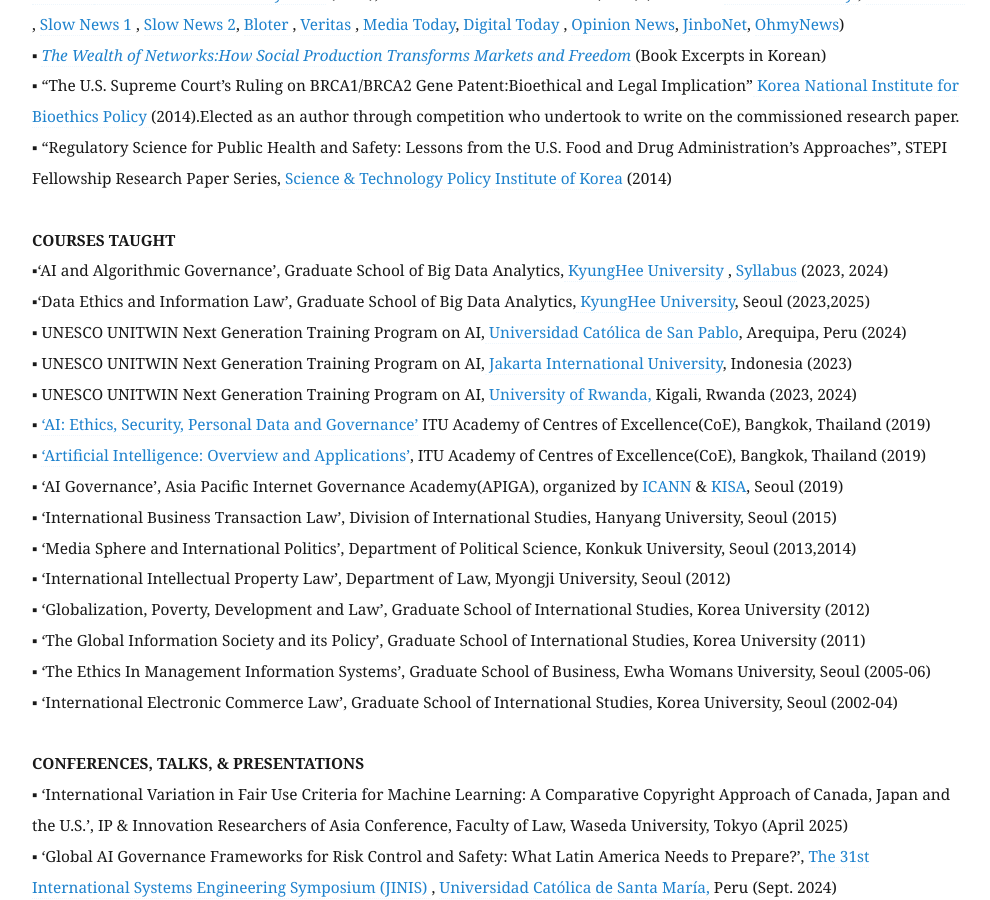
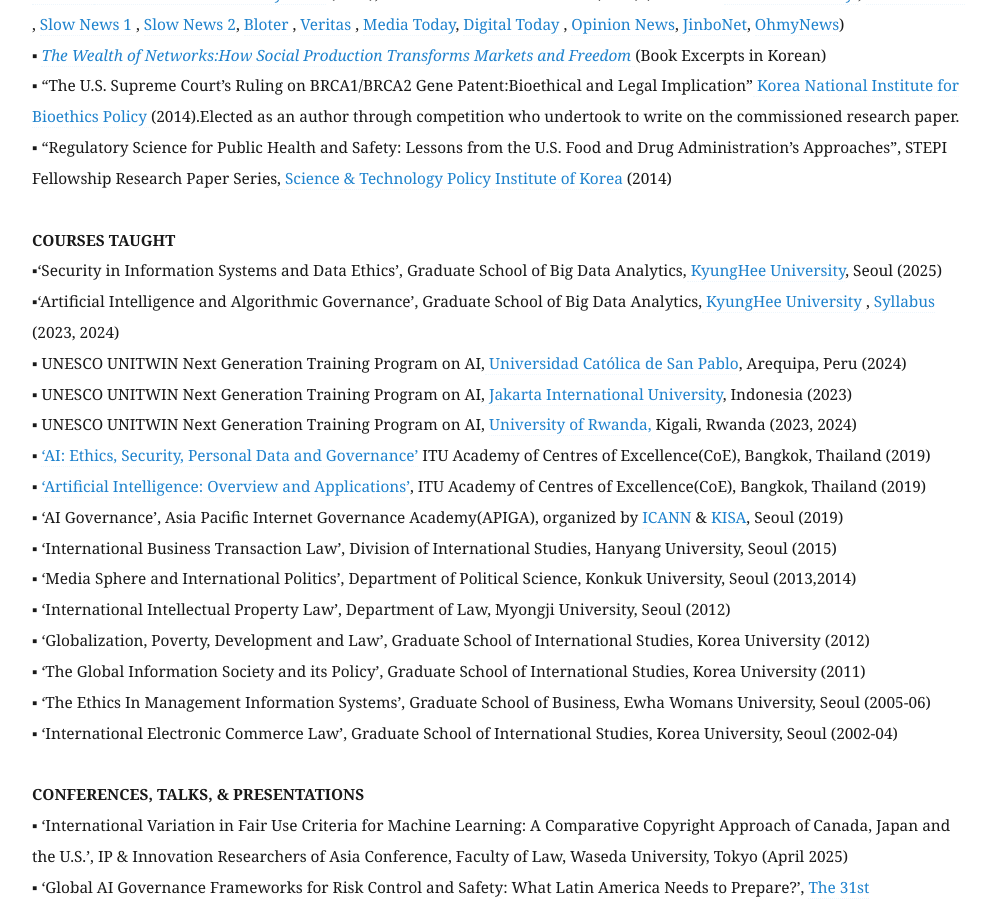
Before and after one commit to eunchangchoi/eunchangchoi.github.io, a Jekyll site: the page built from index.md, in a window 1280 px wide and 900 px high, scrolled down 4584 px. Shown: the whole window, without its empty margins (68-1058 px from the left). Built offline with Jekyll 4.4.1, drawn with Linux system fonts in a browser that asks for light colours.

Commit message:
Update index.md

```diff
--- a/index.md
+++ b/index.md
@@ -87,8 +87,8 @@
 ▪ “Regulatory Science for Public Health and Safety: Lessons from the U.S. Food and Drug Administration’s Approaches”, STEPI Fellowship Research Paper Series,<a href="https://www.stepi.re.kr/site/stepien/main.do"> Science & Technology Policy Institute of Korea</a> (2014)<br>
      <br>
  <strong> COURSES TAUGHT </strong> <br>
-▪‘AI and Algorithmic Governance’, Graduate School of Big Data Analytics,<a href="http://bigdata21.khu.ac.kr/main/main.html"> KyungHee University </a>,<a href="https://t.ly/IyU_W"> Syllabus</a> (2023, 2024) <br>
-▪‘Data Ethics and Information Law’, Graduate School of Big Data Analytics,<a href="http://bigdata21.khu.ac.kr/main/main.html"> KyungHee University</a>, Seoul (2023,2025) <br>
+▪‘Security in Information Systems and Data Ethics’, Graduate School of Big Data Analytics,<a href="http://bigdata21.khu.ac.kr/main/main.html"> KyungHee University</a>, Seoul (2025)<br>
+▪‘Artificial Intelligence and Algorithmic Governance’, Graduate School of Big Data Analytics,<a href="http://bigdata21.khu.ac.kr/main/main.html"> KyungHee University </a>,<a href="https://t.ly/IyU_W"> Syllabus</a> (2023, 2024) <br>
 ▪ UNESCO UNITWIN Next Generation Training Program on AI,<a href="https://ucsp.edu.pe/"> Universidad Católica de San Pablo</a>, Arequipa, Peru (2024) <br>
 ▪ UNESCO UNITWIN Next Generation Training Program on AI,<a href="https://jiu.ac/"> Jakarta International University</a>, Indonesia (2023)  <br>
 ▪ UNESCO UNITWIN Next Generation Training Program on AI, <a href="https://ur.ac.rw/"> University of Rwanda,</a> Kigali, Rwanda (2023, 2024) <br>
```
